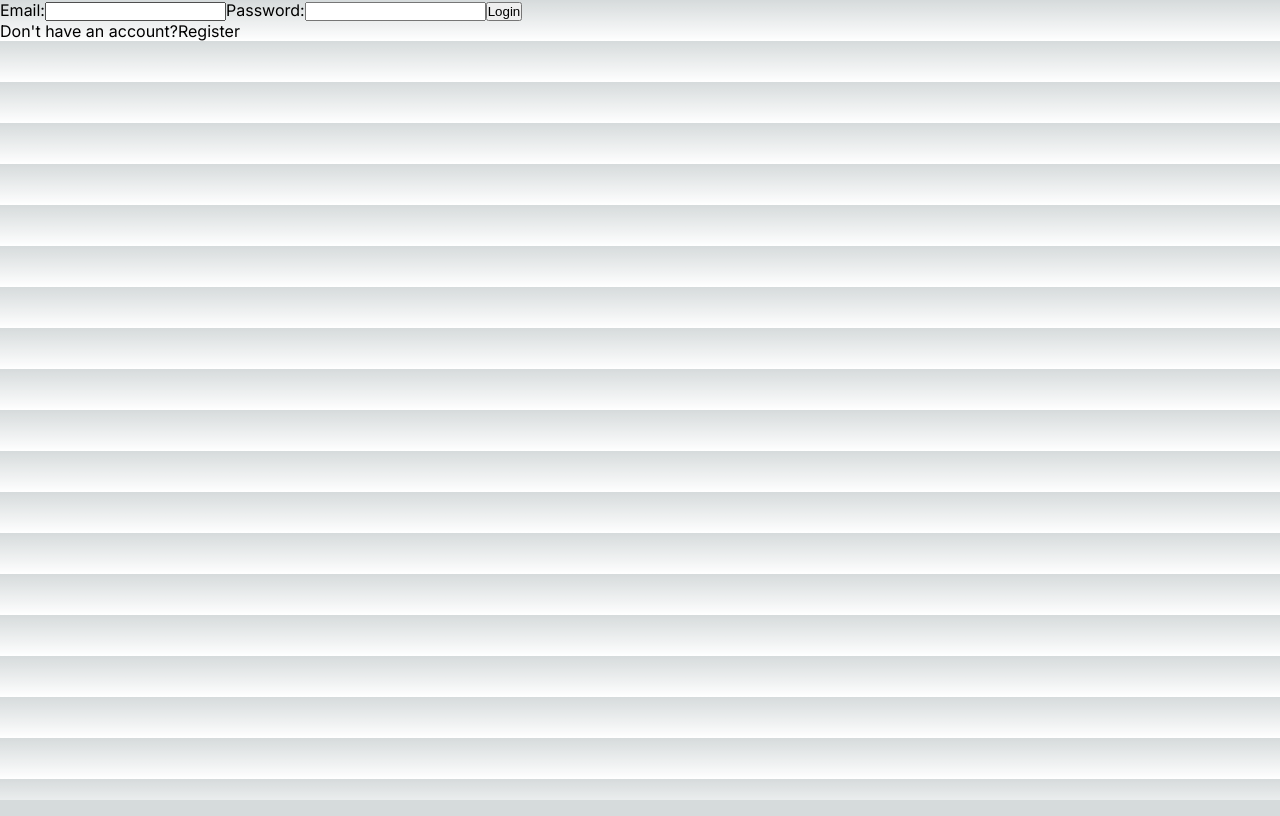
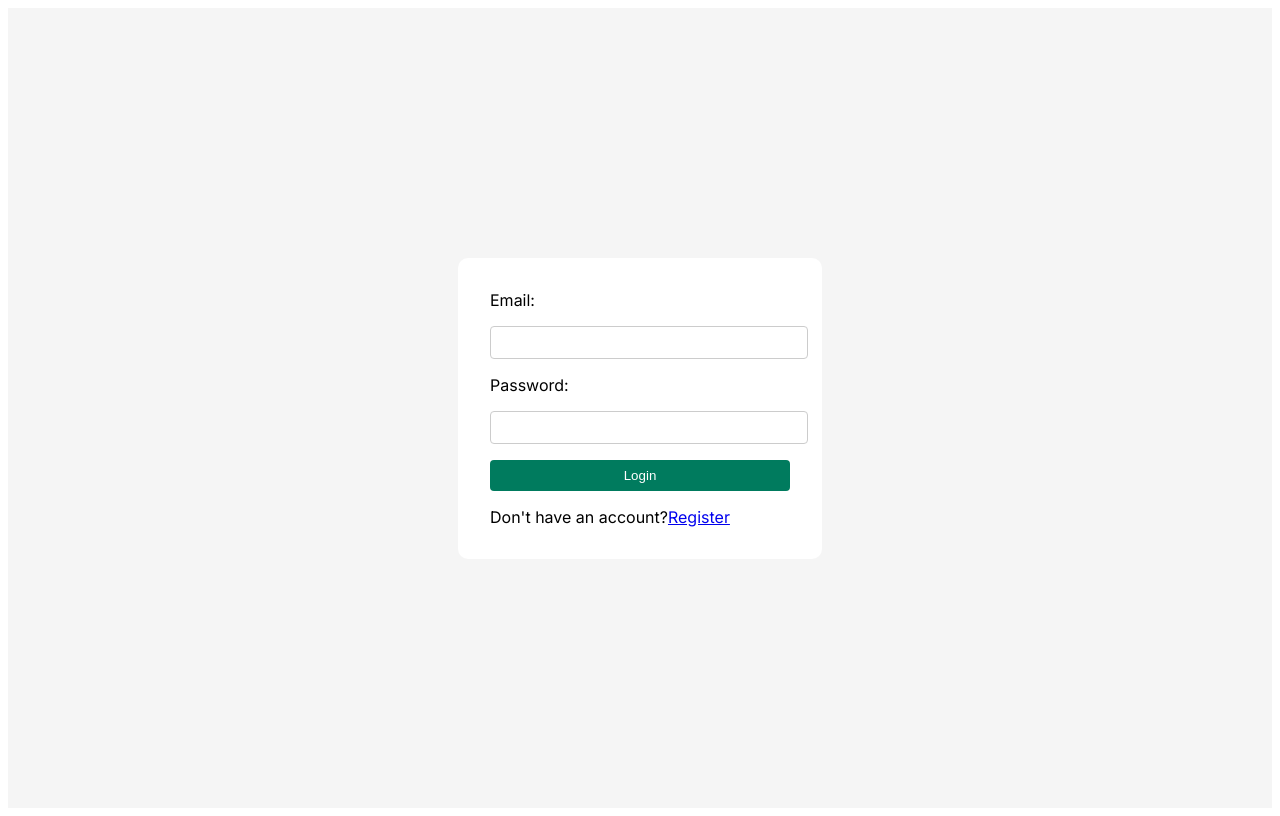
Before and after one commit to aashikvilla/next-tdd, a Next.js app: page /login in a window 1280 px wide. Built offline with nearby package versions, Linux system fonts and the light colour scheme.

Commit message:
Added some basic stying

```diff
--- a/app/globals.css
+++ b/app/globals.css
@@ -1,107 +1,40 @@
-:root {
-  --max-width: 1100px;
-  --border-radius: 12px;
-  --font-mono: ui-monospace, Menlo, Monaco, 'Cascadia Mono', 'Segoe UI Mono',
-    'Roboto Mono', 'Oxygen Mono', 'Ubuntu Monospace', 'Source Code Pro',
-    'Fira Mono', 'Droid Sans Mono', 'Courier New', monospace;
-
-  --foreground-rgb: 0, 0, 0;
-  --background-start-rgb: 214, 219, 220;
-  --background-end-rgb: 255, 255, 255;
-
-  --primary-glow: conic-gradient(
-    from 180deg at 50% 50%,
-    #16abff33 0deg,
-    #0885ff33 55deg,
-    #54d6ff33 120deg,
-    #0071ff33 160deg,
-    transparent 360deg
-  );
-  --secondary-glow: radial-gradient(
-    rgba(255, 255, 255, 1),
-    rgba(255, 255, 255, 0)
-  );
-
-  --tile-start-rgb: 239, 245, 249;
-  --tile-end-rgb: 228, 232, 233;
-  --tile-border: conic-gradient(
-    #00000080,
-    #00000040,
-    #00000030,
-    #00000020,
-    #00000010,
-    #00000010,
-    #00000080
-  );
-
-  --callout-rgb: 238, 240, 241;
-  --callout-border-rgb: 172, 175, 176;
-  --card-rgb: 180, 185, 188;
-  --card-border-rgb: 131, 134, 135;
+.container {
+  display: flex;
+  justify-content: center;
+  align-items: center;
+  height: 100vh;
+  background-color: #f5f5f5;
 }
 
-@media (prefers-color-scheme: dark) {
-  :root {
-    --foreground-rgb: 255, 255, 255;
-    --background-start-rgb: 0, 0, 0;
-    --background-end-rgb: 0, 0, 0;
-
-    --primary-glow: radial-gradient(rgba(1, 65, 255, 0.4), rgba(1, 65, 255, 0));
-    --secondary-glow: linear-gradient(
-      to bottom right,
-      rgba(1, 65, 255, 0),
-      rgba(1, 65, 255, 0),
-      rgba(1, 65, 255, 0.3)
-    );
-
-    --tile-start-rgb: 2, 13, 46;
-    --tile-end-rgb: 2, 5, 19;
-    --tile-border: conic-gradient(
-      #ffffff80,
-      #ffffff40,
-      #ffffff30,
-      #ffffff20,
-      #ffffff10,
-      #ffffff10,
-      #ffffff80
-    );
-
-    --callout-rgb: 20, 20, 20;
-    --callout-border-rgb: 108, 108, 108;
-    --card-rgb: 100, 100, 100;
-    --card-border-rgb: 200, 200, 200;
-  }
+.form {
+  display: flex;
+  flex-direction: column;
+  gap: 1rem;
+  padding: 2rem;
+  background-color: #fff;
+  border-radius: 10px;
+  width: 300px;
 }
 
-* {
-  box-sizing: border-box;
-  padding: 0;
-  margin: 0;
+.input {
+  width: 100%;
+  padding: 0.5rem;
+  border: 1px solid #ccc;
+  border-radius: 4px;
 }
 
-html,
-body {
-  max-width: 100vw;
-  overflow-x: hidden;
+.button {
+  padding: 0.5rem 1rem;
+  color: #fff;
+  background-color: #007b5e;
+  border: none;
+  border-radius: 4px;
+  cursor: pointer;
 }
 
-body {
-  color: rgb(var(--foreground-rgb));
-  background: linear-gradient(
-      to bottom,
-      transparent,
-      rgb(var(--background-end-rgb))
-    )
-    rgb(var(--background-start-rgb));
+.errorText {
+  color: red;
+  font-size: 0.8rem;
+  height: 1rem;
+  margin-top: -0.5rem;
 }
-
-a {
-  color: inherit;
-  text-decoration: none;
-}
-
-@media (prefers-color-scheme: dark) {
-  html {
-    color-scheme: dark;
-  }
-}
--- a/app/login/page.tsx
+++ b/app/login/page.tsx
@@ -27,13 +27,15 @@ function Login() {
 
   });
 
-  return (
-    <>
-      <form onSubmit={onSubmit}>
+  return(
+
+    <div className="container">
+      <form onSubmit={onSubmit} className="form">
         <label htmlFor="email">Email:</label>
         <input
           id="email"
           type="text"
+          className="input"
           {...register("email", {
             required: "Email is required",
             pattern: {
@@ -42,12 +44,13 @@ function Login() {
             },
           })}
         />
-        {errors.email && <p>{errors.email.message}</p>}
+        {errors.email && <div className="errorText">{errors.email.message}</div>}
 
         <label htmlFor="password">Password:</label>
         <input
           id="password"
           type="password"
+          className="input"
           {...register("password", {
             required: "Password is required",
             minLength: {
@@ -61,17 +64,18 @@ function Login() {
             },
           })}
         />
-        {errors.password && <p>{errors.password.message}</p>}
+        {errors.password && <div className="errorText">{errors.password.message}</div>}
 
-        <button type="submit">Login</button>
-      </form>
-      <div>
+        <button type="submit" className="button">Login</button>
+        <div>
         <span>
           Don't have an account?
           <Link href="/register">Register</Link>
         </span>
       </div>
-    </>
+      </form>
+
+    </div>
   );
 }
 
```
